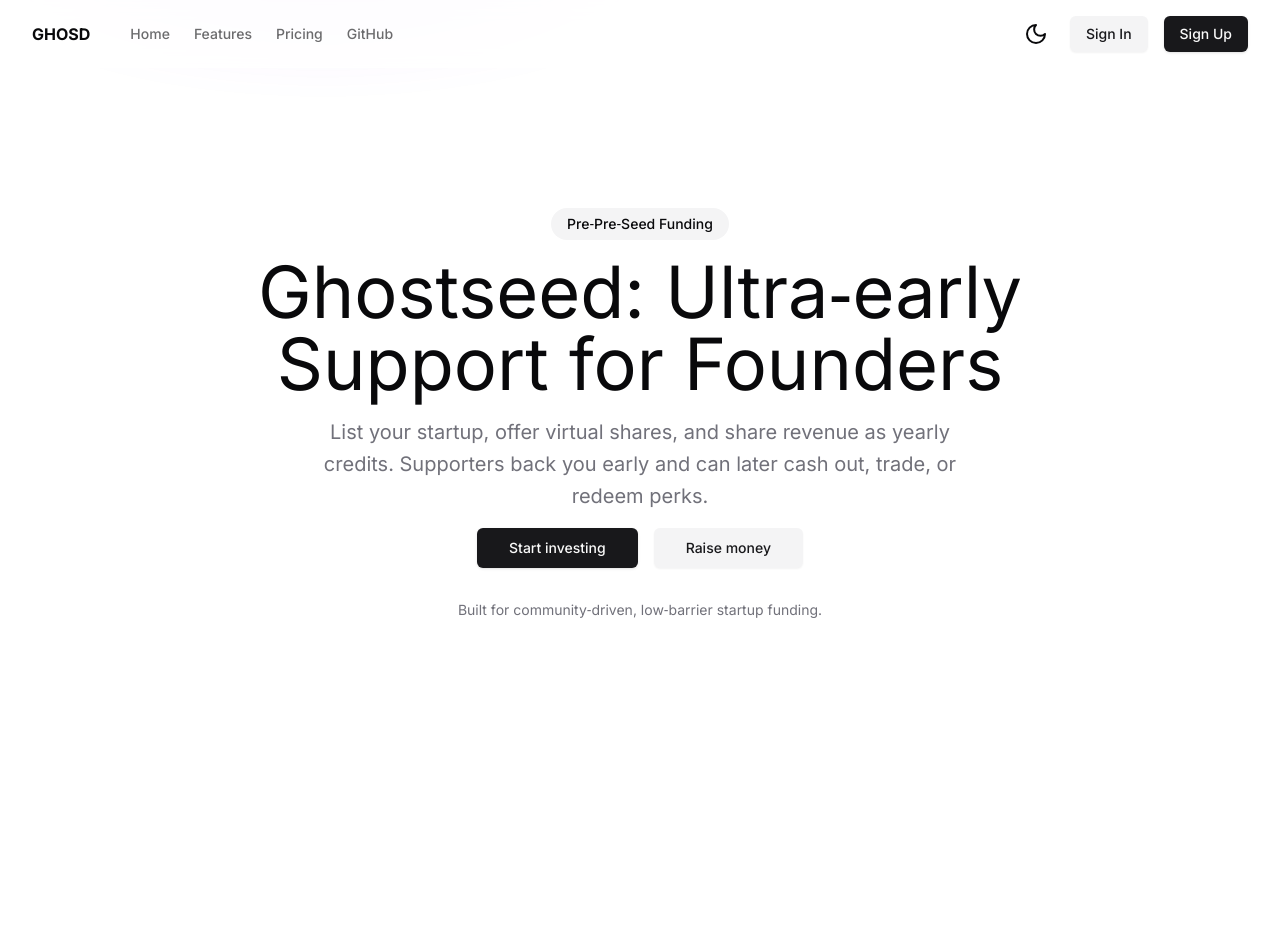
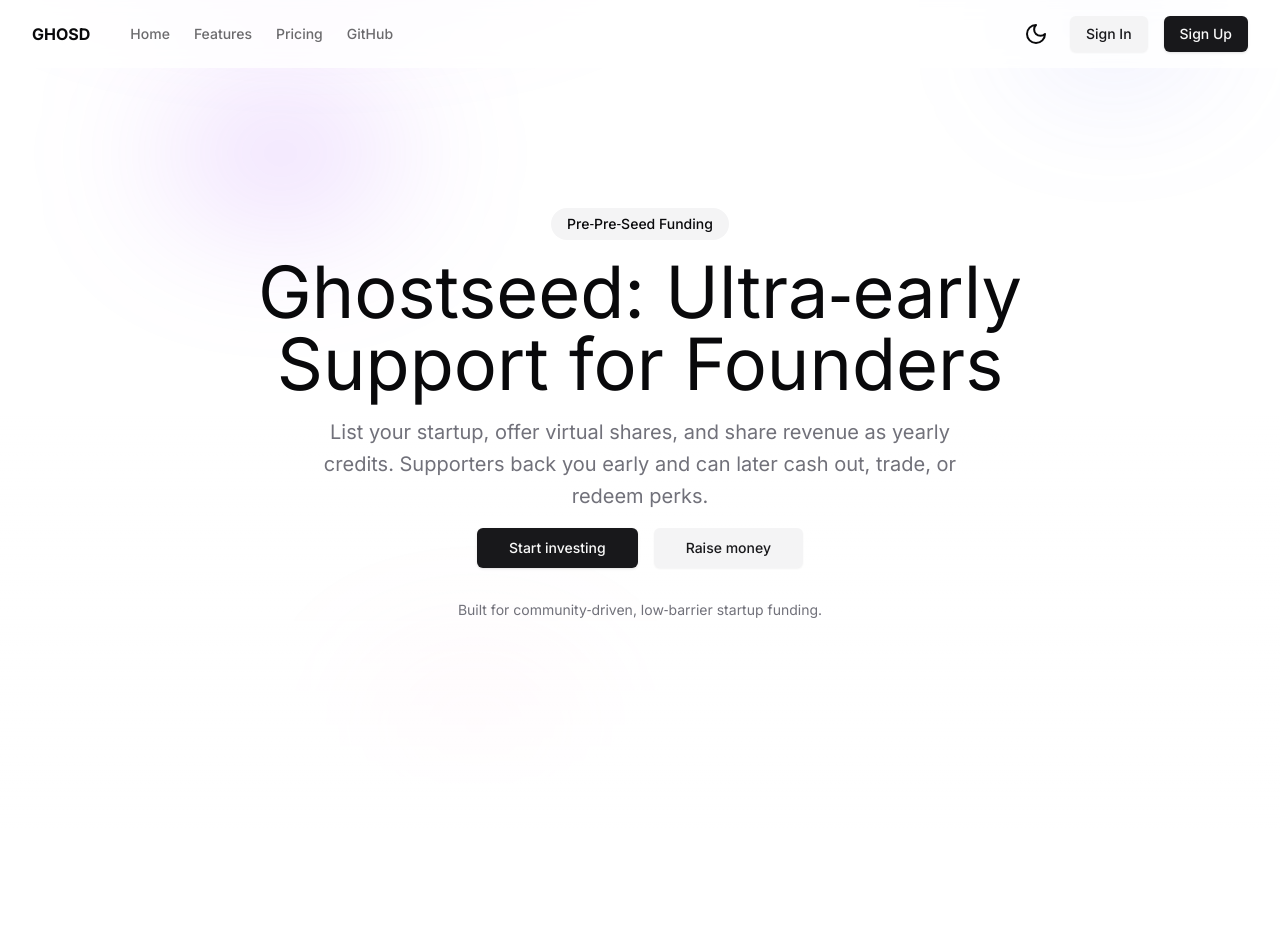
Before and after one commit to sukramb/ghostseed, a Next.js app in the folder apps/web/: page / in a window 1280 px wide. Shown: the top 928 px of the page. Built offline with nearby package versions, Linux system fonts and the light colour scheme.

Commit message:
feat(web): add global animated gradient background and render in layout

```diff
--- a/apps/web/app/globals.css
+++ b/apps/web/app/globals.css
@@ -123,8 +123,12 @@ body::before {
   pointer-events: none;
 }
 
+:root {
+  --radius: 0.5rem;
+}
+
 @keyframes float-glow {
-  0% { transform: translateY(0px) translateX(0px) scale(1); opacity: 0.9; }
-  50% { transform: translateY(15px) translateX(-6px) scale(1.02); opacity: 0.95; }
-  100% { transform: translateY(-10px) translateX(8px) scale(1.01); opacity: 0.9; }
+  0% { transform: translate3d(0,0,0) scale(1); }
+  50% { transform: translate3d(-10px, 12px, 0) scale(1.02); }
+  100% { transform: translate3d(8px, -8px, 0) scale(1.01); }
 }
--- a/apps/web/app/layout.tsx
+++ b/apps/web/app/layout.tsx
@@ -2,6 +2,7 @@ import type { Metadata } from "next";
 import { Inter } from "next/font/google";
 import "./globals.css";
 import { Provider } from "./provider";
+import { AnimatedBackground } from "@/components/animated-background";
 
 const inter = Inter({ subsets: ["latin"] });
 
@@ -12,15 +13,12 @@ export const metadata: Metadata = {
 
 export default function RootLayout({
   children,
-}: Readonly<{
-  children: React.ReactNode;
-}>) {
+}: Readonly<{ children: React.ReactNode }>) {
   return (
     <html lang="en" suppressHydrationWarning>
       <body className={inter.className}>
-        <Provider>
-          {children}
-        </Provider>
+        <AnimatedBackground />
+        <Provider>{children}</Provider>
       </body>
     </html>
   );
--- /dev/null
+++ b/apps/web/components/animated-background.tsx
@@ -0,0 +1,30 @@
+export function AnimatedBackground() {
+  return (
+    <div aria-hidden className="pointer-events-none fixed inset-0 -z-10 overflow-hidden">
+      <div
+        className="absolute -top-24 -left-24 h-[60vh] w-[60vw] rounded-full blur-3xl"
+        style={{
+          background:
+            "radial-gradient(35% 35% at 50% 50%, rgba(168,85,247,.30), transparent 60%)",
+          animation: "float-glow 20s ease-in-out infinite alternate",
+        }}
+      />
+      <div
+        className="absolute -top-40 right-[-10%] h-[45vh] w-[45vw] rounded-full blur-3xl"
+        style={{
+          background:
+            "radial-gradient(35% 35% at 50% 50%, rgba(99,102,241,.22), transparent 60%)",
+          animation: "float-glow 24s ease-in-out infinite alternate",
+        }}
+      />
+      <div
+        className="absolute bottom-[-15%] left-[10%] h-[50vh] w-[55vw] rounded-full blur-3xl"
+        style={{
+          background:
+            "radial-gradient(35% 35% at 50% 50%, rgba(236,72,153,.18), transparent 60%)",
+          animation: "float-glow 28s ease-in-out infinite alternate",
+        }}
+      />
+    </div>
+  );
+}
```
